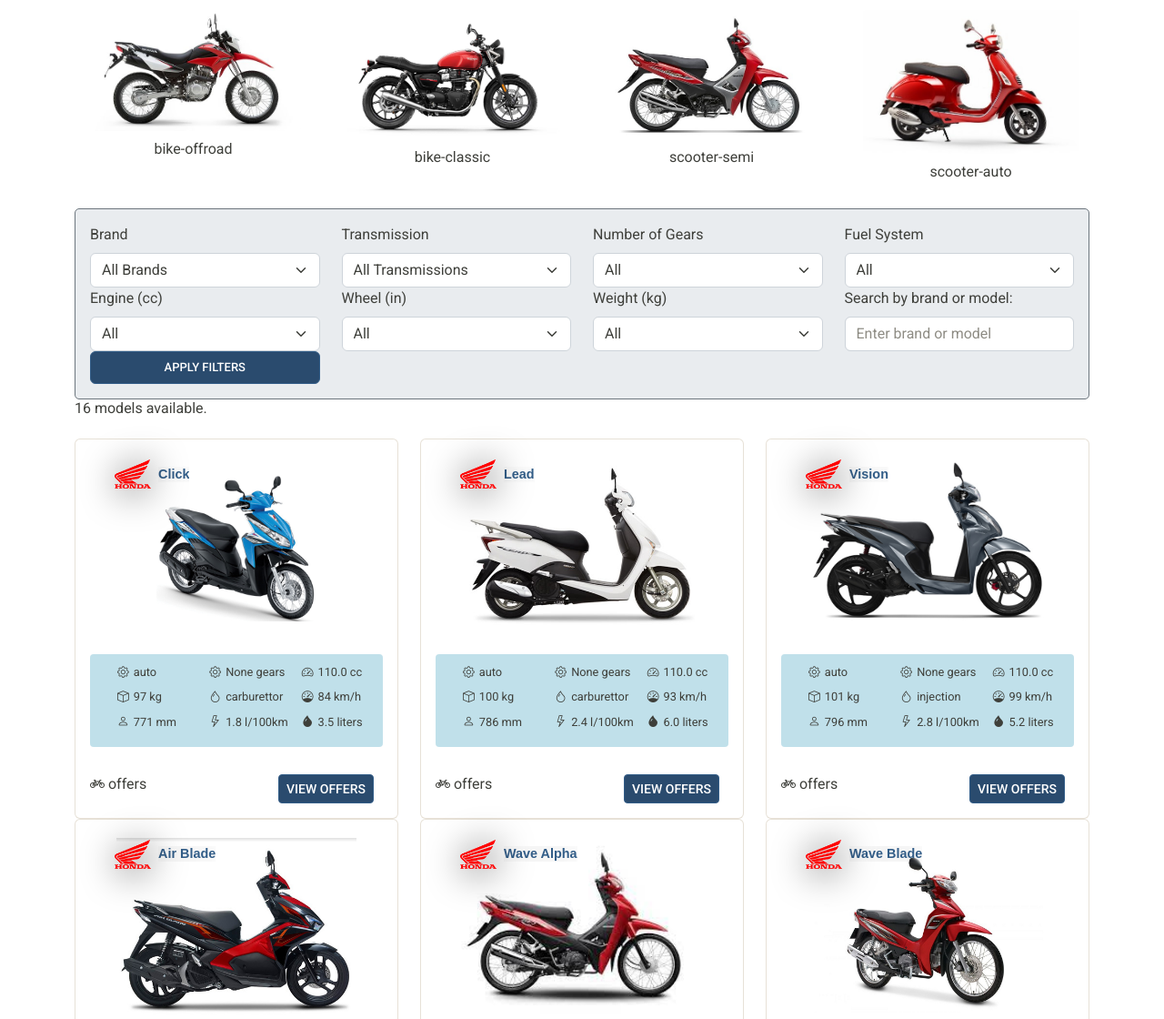
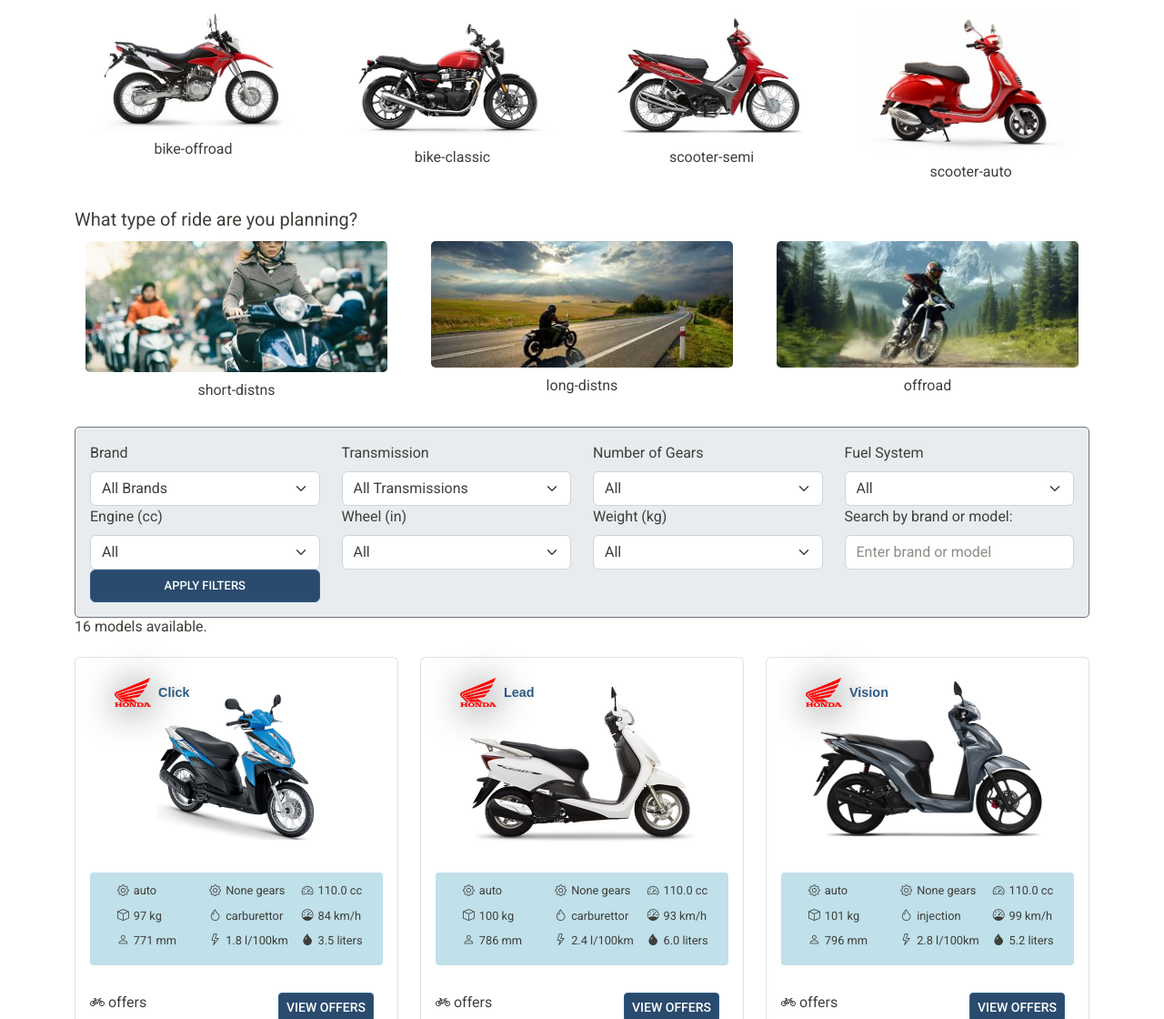
Before and after one commit to ara-foundation/bike-rental-vietnam, a Django app: page / in a window 1280 px wide. Shown: the part 243-1363 px from the top of the page at 91% size. Run offline with Django 5.2, Linux system fonts and the light colour scheme; data comes from the database, SQL or seed files in the repository; some libraries are stand-ins or nearby versions.

Commit message:
set up fiters by ride-purpose

```diff
--- a/bike_rental/static/css/bikes.css
+++ b/bike_rental/static/css/bikes.css
@@ -554,3 +554,24 @@
 .type-filter-item img {
     border-radius: 5px;
 }
+
+.ride-purpose-filter-item {
+    cursor: pointer;
+    transition: transform 0.2s;
+    border: 2px solid transparent;
+    border-radius: 10px;
+    padding: 10px;
+}
+
+.ride-purpose-filter-item:hover {
+    transform: scale(1.05);
+}
+
+.ride-purpose-filter-item.selected {
+    border-color: #325d88;
+    background-color: rgba(50, 93, 136, 0.1);
+}
+
+.ride-purpose-filter-item img {
+    border-radius: 5px;
+}
--- a/bike_rental/templates/bike_rental.html
+++ b/bike_rental/templates/bike_rental.html
@@ -17,6 +17,20 @@
                 <div class="type-filter-item" data-type="{{ bike_type.id }}">
                     <img src="{{ bike_type.image.url }}" alt="{{ bike_type.type }}" class="img-fluid">
                     <p class="text-center mt-2">{{ bike_type.type }}</p>
+                </div>
+            </div>
+        {% endfor %}
+    </div>
+</div>
+
+<div id="ridePurposeFilters" class="mb-4">
+    <h5 class="mb-3">What type of ride are you planning?</h5>
+    <div class="row">
+        {% for ride_purpose in ride_purposes %}
+            <div class="col-md-4 mb-3">
+                <div class="ride-purpose-filter-item" data-purpose="{{ ride_purpose.id }}">
+                    <img src="{{ ride_purpose.image.url }}" alt="{{ ride_purpose.name }}" class="img-fluid">
+                    <p class="text-center mt-2">{{ ride_purpose.name }}</p>
                 </div>
             </div>
         {% endfor %}
@@ -223,6 +237,8 @@
 <script>
 document.addEventListener('DOMContentLoaded', function() {
     const filterForm = document.getElementById('filterForm');
+    const typeFilterItems = document.querySelectorAll('.type-filter-item');
+    const ridePurposeFilterItems = document.querySelectorAll('.ride-purpose-filter-item');
 
     // Функция для удаления фильтра
     function removeFilter(filter) {
@@ -231,6 +247,34 @@ document.addEventListener('DOMContentLoaded', function() {
             element.value = '';
         }
         filterForm.submit();
+    // Добавляем скрытые поля для типа мотоцикла и цели поездки в форму
+    const typeInput = document.createElement('input');
+    typeInput.type = 'hidden';
+    typeInput.name = 'bike_type';
+    typeInput.id = 'bike_type';
+    filterForm.appendChild(typeInput);
+
+    const purposeInput = document.createElement('input');
+    purposeInput.type = 'hidden';
+    purposeInput.name = 'ride_purpose';
+    purposeInput.id = 'ride_purpose';
+    filterForm.appendChild(purposeInput);
+
+    function handleFilterClick(items, input) {
+        items.forEach(item => {
+            item.addEventListener('click', function() {
+                const value = this.dataset.type || this.dataset.purpose;
+                if (input.value === value) {
+                    input.value = '';
+                    this.classList.remove('selected');
+                } else {
+                    input.value = value;
+                    items.forEach(i => i.classList.remove('selected'));
+                    this.classList.add('selected');
+                }
+                filterForm.submit();
+            });
+        });
     }
 
     // Добавляем обработчики событий для кнопок удаления фильтров
@@ -240,6 +284,20 @@ document.addEventListener('DOMContentLoaded', function() {
             const filter = this.getAttribute('data-filter');
             removeFilter(filter);
         });
+
+    handleFilterClick(typeFilterItems, typeInput);
+    handleFilterClick(ridePurposeFilterItems, purposeInput);
+
+    // Выделяем выбранные фильтры при загрузке страницы
+    [typeInput, purposeInput].forEach(input => {
+        const selectedValue = input.value;
+        if (selectedValue) {
+            const selector = input.name === 'bike_type' ? '.type-filter-item' : '.ride-purpose-filter-item';
+            const selectedItem = document.querySelector(`${selector}[data-${input.name.replace('_', '-')}="${selectedValue}"]`);
+            if (selectedItem) {
+                selectedItem.classList.add('selected');
+            }
+        }
     });
 });
 </script>
@@ -259,43 +317,6 @@ document.addEventListener('DOMContentLoaded', function() {
         };
     });
 </script>
-<script>
-document.addEventListener('DOMContentLoaded', function() {
-    const filterForm = document.getElementById('filterForm');
-    const typeFilterItems = document.querySelectorAll('.type-filter-item');
-
-    // Добавляем скрытое поле для типа мотоцикла в форму
-    const typeInput = document.createElement('input');
-    typeInput.type = 'hidden';
-    typeInput.name = 'bike_type';
-    typeInput.id = 'bike_type';
-    filterForm.appendChild(typeInput);
-
-    typeFilterItems.forEach(item => {
-        item.addEventListener('click', function() {
-            const type = this.dataset.type;
-            if (typeInput.value === type) {
-                typeInput.value = '';
-                this.classList.remove('selected');
-            } else {
-                typeInput.value = type;
-                typeFilterItems.forEach(i => i.classList.remove('selected'));
-                this.classList.add('selected');
-            }
-            filterForm.submit();
-        });
-    });
-
-    // Выделяем выбранный тип при загрузке страницы
-    const selectedType = typeInput.value;
-    if (selectedType) {
-        const selectedItem = document.querySelector(`.type-filter-item[data-type="${selectedType}"]`);
-        if (selectedItem) {
-            selectedItem.classList.add('selected');
-        }
-    }
-});
-</script>
 {% endblock %}
 
 {% endblock %}
--- a/bike_rental/views.py
+++ b/bike_rental/views.py
@@ -12,7 +12,7 @@ from django.urls import reverse
 from django.views.generic import ListView
 from django.http import JsonResponse
 from .forms import ClientForm, OrderForm
-from .models import Bike, BikeBrand, BikeModel, BikeOrder, BikeType
+from .models import Bike, BikeBrand, BikeModel, BikeOrder, BikeType, RidePurpose
 from .utils import get_total_bikes_for_brand
 
 
@@ -71,6 +71,10 @@ class BikeModelListView(ListView):
         bike_type = self.request.GET.get('bike_type')
         if bike_type:
             queryset = queryset.filter(bike_type_id=bike_type)
+
+        ride_purpose = self.request.GET.get('ride_purpose')
+        if ride_purpose:
+            queryset = queryset.filter(ride_purposes__id=ride_purpose)
 
         return queryset
 
@@ -163,6 +167,7 @@ class BikeModelListView(ListView):
             context['applied_filters']['search'] = search_query
 
         context['bike_types'] = BikeType.objects.all()
+        context['ride_purposes'] = RidePurpose.objects.all()
 
         return add_design_settings(context)
 
```
Also changed, not shown: media/ridepurpose/offroad.jpg, media/ridepurpose/short-distance.jpg.
